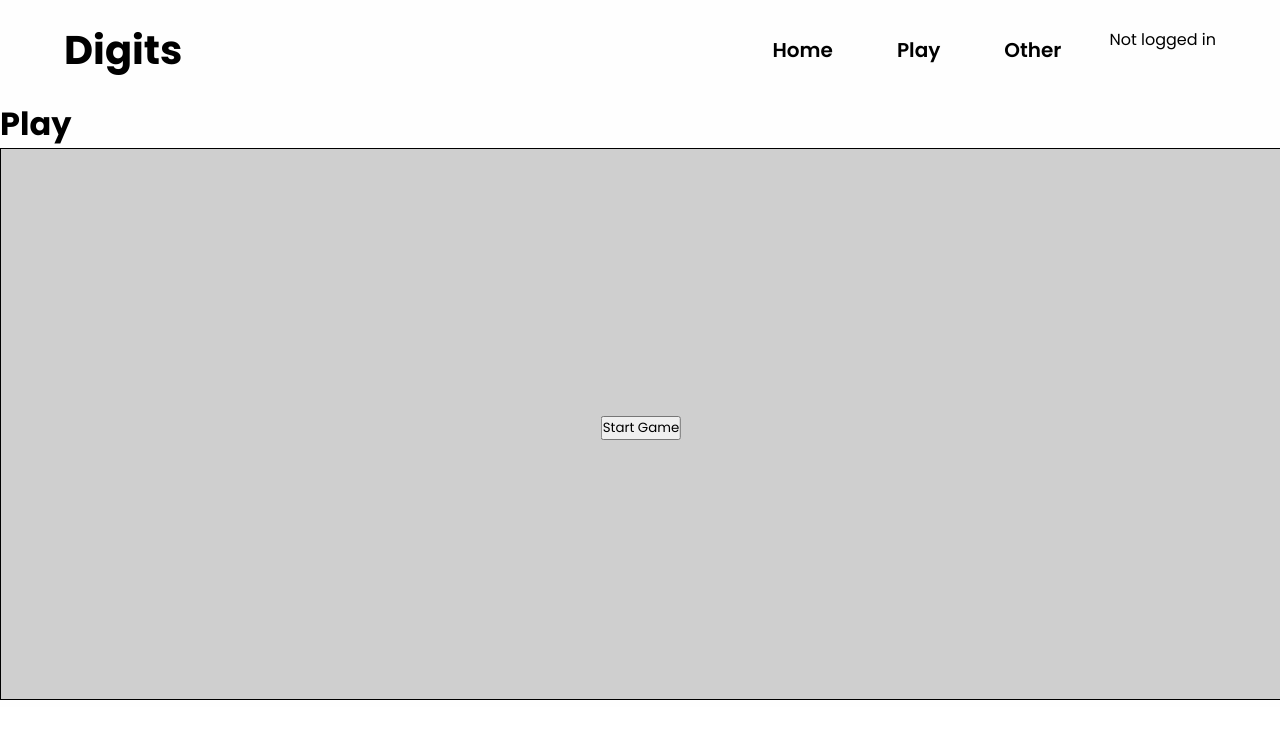
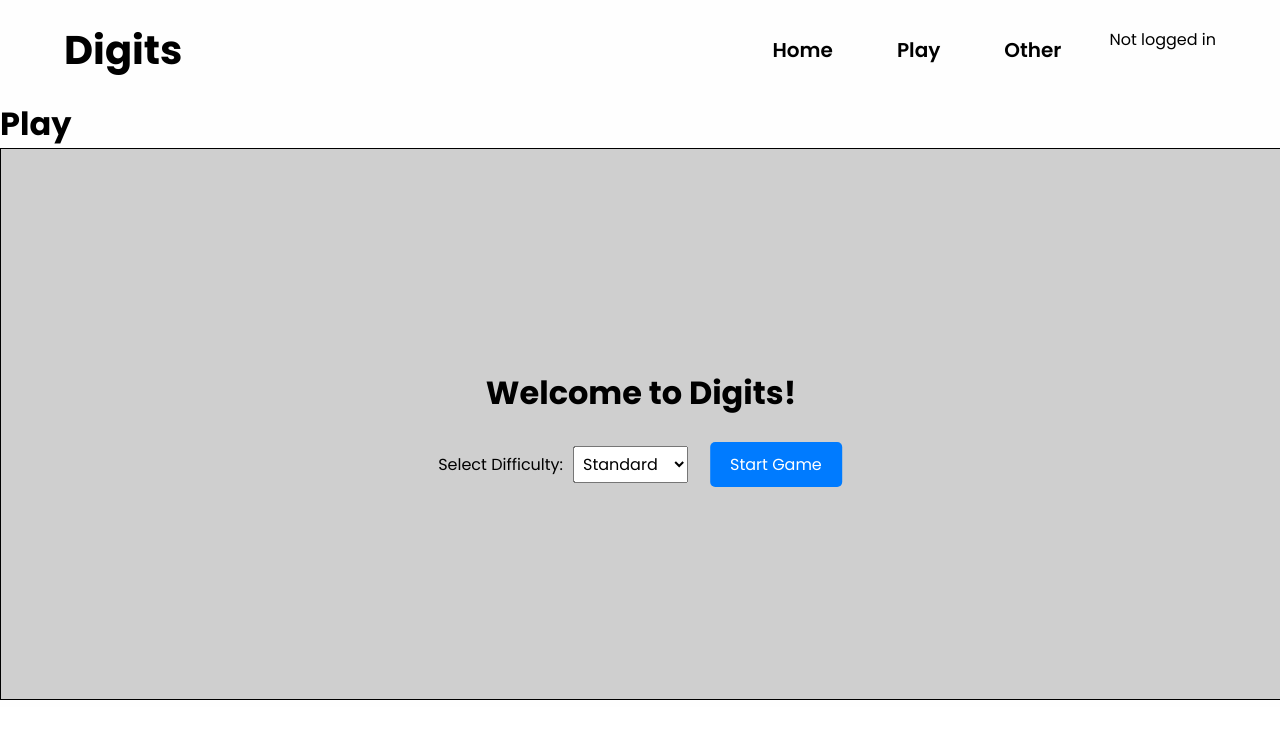
Before and after one commit to AbelBatalla/Digits, a React (Create React App) app: page /digits in a window 1280 px wide. Shown: the top 738 px of the page. Built offline with nearby package versions, Linux system fonts and the light colour scheme; no server answers.

Commit message:
star screen

```diff
--- a/src/App.css
+++ b/src/App.css
@@ -5,3 +5,15 @@
   height: 100%;
   width: 100%;
 }
+
+button {
+  padding: 10px 20px;
+  font-size: 16px;
+  cursor: pointer;
+  background-color: #007BFF;
+  color: white;
+  border: none;
+  border-radius: 5px;
+  margin-right: 2px;
+  margin-left: 2px;
+}
--- a/src/Components/auth.js
+++ b/src/Components/Auth/Auth.jsx
@@ -1,10 +1,11 @@
-import { auth, googleProvider } from "../config/firebase";
+import { auth, googleProvider } from "../../config/firebase";
 import {
     createUserWithEmailAndPassword,
     signInWithPopup,
     signOut,
 } from "firebase/auth";
 import { useState } from "react";
+import styles from "./Auth.module.css";
 
 const Auth = () => {
     const [email, setEmail] = useState("");
--- /dev/null
+++ b/src/Components/Auth/Auth.module.css
@@ -0,0 +1,3 @@
+.button {
+    background-color: #ECEFF1;
+}
--- a/src/Components/Game/Game.jsx
+++ b/src/Components/Game/Game.jsx
@@ -2,6 +2,8 @@ import React, { useEffect, useRef, useState } from 'react';
 import styles from './Game.module.css'
 import { useGame } from "../../contexts/gameContext/gameContext";
 import {useAuth} from "../../contexts/authContext";
+import StartScreen from './StartScreen';
+
 const Game = () => {
     const canvasRef = useRef(null);
     const screenSet = useRef(null);
@@ -158,8 +160,9 @@ const Game = () => {
         updateCanvas();
     };
 
-    const handleStart = () => {
+    const handleStartGame = (selectedDifficulty) => {
         setGameState('number');
+        changeSessionDifficulty(selectedDifficulty);
         updateCanvas();
     };
 
@@ -206,7 +209,7 @@ const Game = () => {
                 {gameState === 'button' && <button className={[styles.numberButton, styles.numberButtonLeft].join(' ')} onClick={handleButtonClick(number-2)}>{number-2}</button>}
                 {gameState === 'button' && <button className={[styles.numberButton, styles.numberButtonCenter].join(' ')} onClick={handleButtonClick(number)}>{number}</button>}
                 {gameState === 'button' && <button className={[styles.numberButton, styles.numberButtonRight].join(' ')} onClick={handleButtonClick(number+2)}>{number+2}</button>}
-                {gameState === 'start' && <button className={styles.startGameButton} onClick={handleStart}>Start Game</button>}
+                {gameState === 'start' && <StartScreen onStartGame={handleStartGame} />}
             </div>
         </div>
     );
--- /dev/null
+++ b/src/Components/Game/StartScreen.jsx
@@ -0,0 +1,35 @@
+import React, { useState } from 'react';
+import styles from './StartScreen.module.css';
+
+const StartScreen = ({ onStartGame }) => { // Accept the function as a prop
+    const [difficulty, setDifficulty] = useState(0); // State to manage the local difficulty selection
+
+    const handleDifficultyChange = (event) => {
+        setDifficulty(event.target.value); // Update local state
+    };
+
+    const handleSubmit = (event) => {
+        event.preventDefault(); // Prevent form submission
+        onStartGame(difficulty); // Call the parent function, passing the selected difficulty
+    };
+
+    return (
+        <div className={styles.startScreen}>
+            <h1>Welcome to Digits!</h1>
+            <form onSubmit={handleSubmit}>
+                <label htmlFor="difficulty-select">Select Difficulty:</label>
+                <select id="difficulty-select" value={difficulty} onChange={handleDifficultyChange}>
+                    <option value={2}>Expert</option>
+                    <option value={1}>Advanced</option>
+                    <option value={0}>Standard</option>
+                    <option value={-1}>Kids 2</option>
+                    <option value={-2}>Kids 1</option>
+                    <option value={-3}>Kids 0</option>
+                </select>
+                <button type="submit">Start Game</button>
+            </form>
+        </div>
+    );
+};
+
+export default StartScreen;
--- /dev/null
+++ b/src/Components/Game/StartScreen.module.css
@@ -0,0 +1,27 @@
+.startScreen {
+    text-align: center;
+    position: absolute;
+    top: 50%;
+    left: 50%;
+    transform: translate(-50%, -50%); /* Centers the button exactly */
+    z-index: 10;
+}
+
+form {
+    display: inline-block;
+    margin-top: 25px;
+}
+
+label {
+    margin-right: 10px;
+}
+
+select {
+    padding: 5px;
+    font-size: 16px;
+    margin-right: 20px;
+}
+
+button:hover {
+    background-color: #0056b3;
+}
--- a/src/Components/Pages/Home.jsx
+++ b/src/Components/Pages/Home.jsx
@@ -1,5 +1,5 @@
 import React from "react";
-import Auth from "../auth";
+import Auth from "../Auth/Auth";
 
 export const Home = () => {
     return (
--- a/src/contexts/gameContext/gameContext.jsx
+++ b/src/contexts/gameContext/gameContext.jsx
@@ -14,6 +14,7 @@ export function GameProvider({ children }) {
 
     function changeSessionDifficulty(difficulty) {
         setSessionDifficulty(difficulty);
+        console.log("difficulty: ", difficulty);
     }
 
     function incrementRunNumber() {
```
